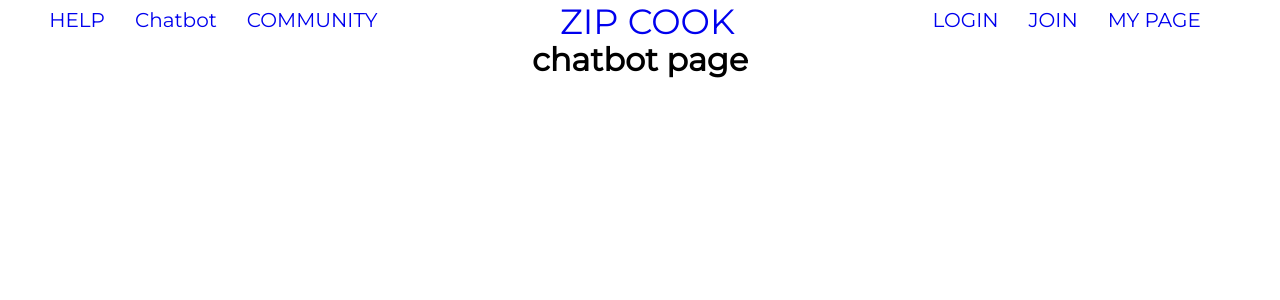
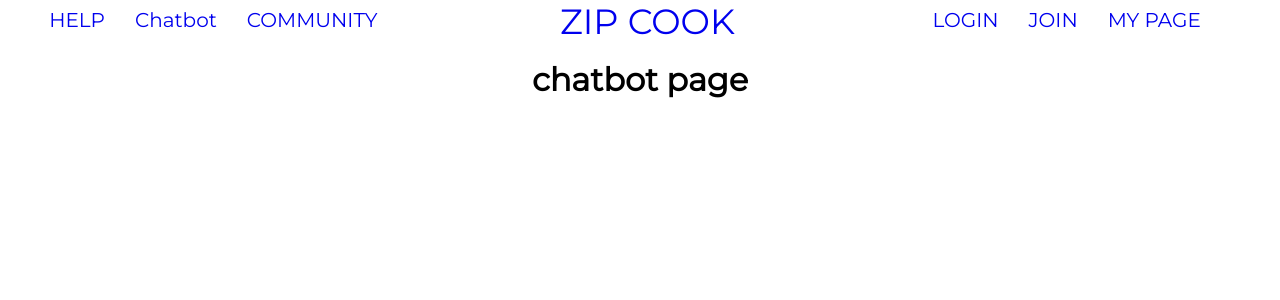
Before and after one commit to Dr-CheopCheop/ZIP-COOK_Front, a React (Create React App) app: page /chatbot in a window 1280 px wide. Shown: the top 300 px of the page. Built offline with nearby package versions, Linux system fonts and the light colour scheme.

Commit message:
feat: Add style

```diff
--- a/src/components/Styles/Colors.ts
+++ b/src/components/Styles/Colors.ts
@@ -1,6 +1,8 @@
 const Colors = {
   chatbotBackground: "rgba(197,222,198,1)",
   postBackground: "rgba(23,87,30,0.3)",
+
+  postBackgroundBorder: "rgba(23,87,30,1)",
   loginButton: "rgba(148,175,159,1)",
   loginButtonHover: "yellow",
   zipCookYellow: "rgba(247,192,74,1)",
--- a/src/components/Styles/Frames.ts
+++ b/src/components/Styles/Frames.ts
@@ -1,5 +1,19 @@
+import { css } from "styled-components";
+import Colors from "./Colors";
+
+const DiscountFormBox = css`
+  display: block;
+  border-radius: 10px;
+  border: 3px solid black;
+  width: 800px;
+  height: 80px;
+  font-size: 20px;
+  background-color: ${Colors.postBackground};
+`;
+
 const Frames = {
-  navbar_height: "40px",
+  navbar_height: "60px",
+  DiscountFormBox,
 };
 
 export default Frames;
--- a/src/components/Styles/GlobalStyle.ts
+++ b/src/components/Styles/GlobalStyle.ts
@@ -4,12 +4,9 @@ export const GlobalStyle = createGlobalStyle`
 *{
   margin:0;
   padding:0;
+
+  font-family: "Montserrat", sans-serif;
+  box-sizing: border-box;
 }
-body {
-    margin: 0;
-    padding: 0;
-    box-sizing: border-box;
-    font-family: "Montserrat", sans-serif;
-  }
 
 `;
```
